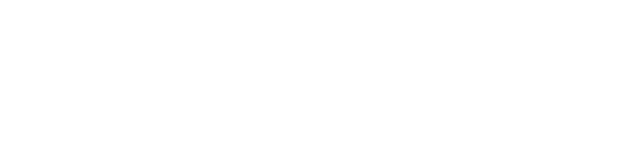
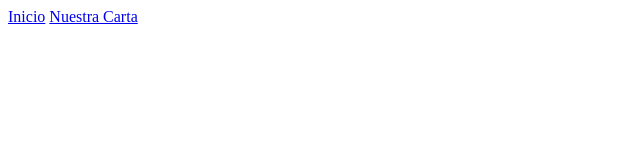
Before and after one commit to royAnccasi/Los-peces-del-infierno, a plain HTML site: page index.html in a window 1280 px wide. Shown: the whole page, without its empty margins (0-640 px from the left). Drawn offline with Linux system fonts and the light colour scheme.

Commit message:
borrador de prueba

```diff
--- a/index.html
+++ b/index.html
@@ -1,3 +1,13 @@
 <html>
-
+<head>
+    <meta charset="UTF-8"/>
+    <title>El Rincon del Cuy y la Trucha</title>
+    <link rel="stylesheet" href="styles.css">
+</head>
+    <div class="container">
+        <div class="navegador">
+            <a href="index.html">Inicio</a>
+            <a href="carta.html">Nuestra Carta</a>
+        </div>
+    </div>
 </html>
```
Also changed, not shown: Images/antojito 1.jpg (added), Images/antojito 2.jpg (added), Images/antojito 3.webp (added), Images/antojito 4.webp (added), Images/antojito 5.webp (added), Images/antojito 6.jpg (added), carta.html (added), styles.css (added).
